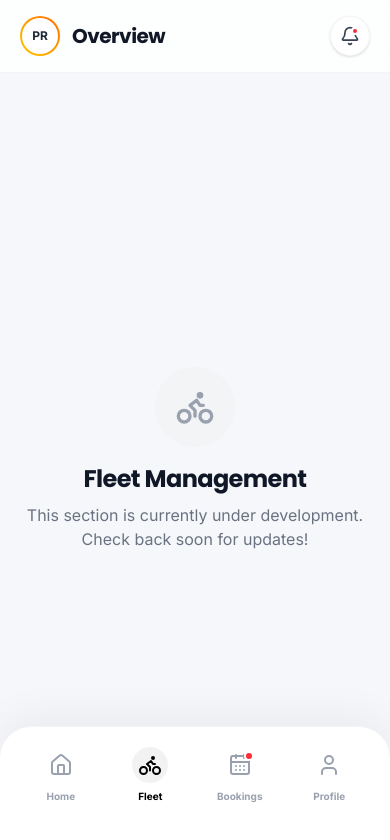
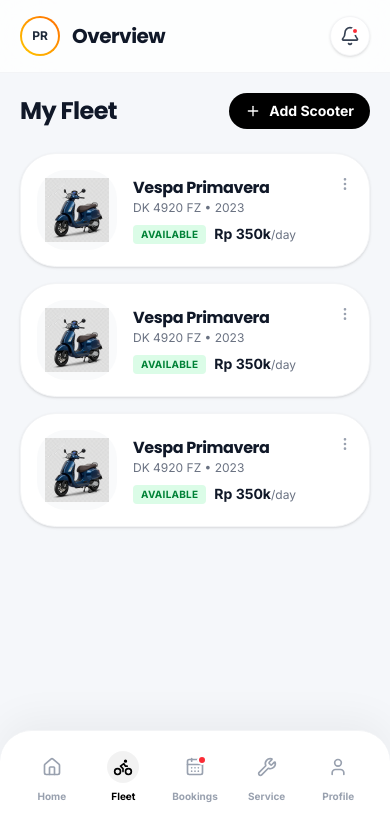
Before and after one commit to thebikerentalbali/thebikerentalbalinew, a Next.js app: page /partnerportal in a window 390 px wide. Both pictures are taken after a click on the button "Fleet". Shown: the top 840 px of the page. Built offline with nearby package versions, Linux system fonts and the light colour scheme.

Commit message:
feat: implement real sections for partner portal tabs and add maintenance tracking tab

```diff
--- a/src/app/partnerportal/page.tsx
+++ b/src/app/partnerportal/page.tsx
@@ -1,7 +1,7 @@
 "use client"
 
 import { useState } from "react"
-import { Bike, DollarSign, CalendarDays, Settings, Bell, Search, Star, Plus, QrCode, Home, Wallet, User, ChevronRight, TrendingUp } from "lucide-react"
+import { Bike, DollarSign, CalendarDays, Settings, Bell, Search, Star, Plus, QrCode, Home, Wallet, User, ChevronRight, TrendingUp, Wrench, MoreVertical, CheckCircle2, Clock } from "lucide-react"
 import Link from "next/link"
 
 export default function VendorDashboard() {
@@ -38,6 +38,10 @@
           <button onClick={() => setActiveTab('earnings')} className={`w-full flex items-center gap-3 px-4 py-3.5 rounded-2xl transition-colors ${activeTab === 'earnings' ? 'bg-black text-white shadow-md shadow-black/10' : 'text-gray-500 hover:text-gray-900 hover:bg-gray-50'}`}>
             <Wallet className="w-5 h-5" />
             <span className="font-semibold text-[15px]">Earnings</span>
+          </button>
+          <button onClick={() => setActiveTab('maintenance')} className={`w-full flex items-center gap-3 px-4 py-3.5 rounded-2xl transition-colors ${activeTab === 'maintenance' ? 'bg-black text-white shadow-md shadow-black/10' : 'text-gray-500 hover:text-gray-900 hover:bg-gray-50'}`}>
+            <Wrench className="w-5 h-5" />
+            <span className="font-semibold text-[15px]">Maintenance</span>
           </button>
           <button onClick={() => setActiveTab('settings')} className={`w-full flex items-center gap-3 px-4 py-3.5 rounded-2xl transition-colors ${activeTab === 'settings' ? 'bg-black text-white shadow-md shadow-black/10' : 'text-gray-500 hover:text-gray-900 hover:bg-gray-50'}`}>
             <Settings className="w-5 h-5" />
@@ -264,17 +268,120 @@
           </div>
 
         </div>
+        ) : activeTab === 'fleet' ? (
+          <div className="p-5 md:px-8 pb-12 animate-in fade-in">
+            <div className="flex justify-between items-center mb-6">
+              <h2 className="text-2xl font-bold text-gray-900">My Fleet</h2>
+              <button className="bg-black text-white px-4 py-2 rounded-full text-sm font-bold flex items-center gap-2">
+                <Plus className="w-4 h-4" /> Add Scooter
+              </button>
+            </div>
+            <div className="grid grid-cols-1 md:grid-cols-2 gap-4">
+              {[1, 2, 3].map((i) => (
+                <div key={i} className="bg-white p-4 rounded-3xl border border-gray-100 flex items-center gap-4 shadow-sm hover:border-gray-300 transition-all">
+                  <div className="w-20 h-20 bg-gray-50 rounded-2xl p-2 shrink-0">
+                    {/* eslint-disable-next-line @next/next/no-img-element */}
+                    <img src="/images/scooter.png" alt="Scooter" className="w-full h-full object-contain" />
+                  </div>
+                  <div className="flex-1">
+                    <div className="flex justify-between items-start">
+                      <h3 className="font-bold text-gray-900">Vespa Primavera</h3>
+                      <button><MoreVertical className="w-4 h-4 text-gray-400" /></button>
+                    </div>
+                    <p className="text-xs text-gray-500 mb-2">DK 4920 FZ • 2023</p>
+                    <div className="flex items-center gap-2">
+                      <span className="bg-green-100 text-green-700 px-2 py-0.5 rounded text-[10px] font-bold uppercase tracking-wide">Available</span>
+                      <span className="text-sm font-bold text-gray-900">Rp 350k<span className="text-gray-500 text-xs font-normal">/day</span></span>
+                    </div>
+                  </div>
+                </div>
+              ))}
+            </div>
+          </div>
+        ) : activeTab === 'bookings' ? (
+          <div className="p-5 md:px-8 pb-12 animate-in fade-in">
+             <h2 className="text-2xl font-bold text-gray-900 mb-6">All Bookings</h2>
+             <div className="space-y-3">
+              {[1, 2, 3, 4].map((i) => (
+                <div key={i} className="bg-white p-4 rounded-3xl border border-gray-100 flex items-center gap-4 shadow-sm">
+                  <div className="w-12 h-12 bg-gray-50 rounded-2xl overflow-hidden shrink-0">
+                    {/* eslint-disable-next-line @next/next/no-img-element */}
+                    <img src="/images/scooter.png" alt="Scooter" className="w-full h-full object-cover opacity-80" />
+                  </div>
+                  <div className="flex-1">
+                    <div className="flex justify-between items-start mb-1">
+                      <h4 className="font-bold text-gray-900 text-[15px]">Honda Scoopy</h4>
+                      <span className="bg-yellow-100 text-yellow-700 px-2.5 py-0.5 rounded text-[10px] font-bold uppercase tracking-wide">In Progress</span>
+                    </div>
+                    <p className="text-[13px] font-medium text-gray-500">Aug 12 - Aug 15 • <span className="text-gray-900 font-bold">Rp 450.000</span></p>
+                  </div>
+                </div>
+              ))}
+             </div>
+          </div>
+        ) : activeTab === 'maintenance' ? (
+          <div className="p-5 md:px-8 pb-12 animate-in fade-in">
+            <h2 className="text-2xl font-bold text-gray-900 mb-6">Maintenance Log</h2>
+            <div className="space-y-4">
+              {[1, 2].map((i) => (
+                <div key={i} className="bg-white p-5 rounded-3xl border border-gray-100 shadow-sm">
+                  <div className="flex items-center gap-4 mb-4">
+                    <div className="w-14 h-14 bg-gray-50 rounded-2xl p-1 shrink-0">
+                      {/* eslint-disable-next-line @next/next/no-img-element */}
+                      <img src="/images/scooter.png" alt="Scooter" className="w-full h-full object-contain" />
+                    </div>
+                    <div>
+                      <h3 className="font-bold text-gray-900">Yamaha NMAX</h3>
+                      <p className="text-xs text-gray-500">DK 1823 XA</p>
+                    </div>
+                    <button className="ml-auto bg-gray-100 hover:bg-gray-200 text-black px-3 py-1.5 rounded-full text-xs font-bold transition-colors">
+                      Update Log
+                    </button>
+                  </div>
+                  <div className="grid grid-cols-3 gap-2 border-t border-gray-50 pt-4">
+                    <div>
+                      <p className="text-[10px] text-gray-500 font-semibold uppercase mb-1">Odometer</p>
+                      <p className="text-sm font-bold text-gray-900">12,450 km</p>
+                    </div>
+                    <div>
+                      <p className="text-[10px] text-gray-500 font-semibold uppercase mb-1">Last Oil Change</p>
+                      <p className="text-sm font-bold text-gray-900">10 Aug 2026</p>
+                    </div>
+                    <div>
+                      <p className="text-[10px] text-gray-500 font-semibold uppercase mb-1">Last Service</p>
+                      <p className="text-sm font-bold text-gray-900">15 Jul 2026</p>
+                    </div>
+                  </div>
+                </div>
+              ))}
+            </div>
+          </div>
+        ) : activeTab === 'profile' || activeTab === 'settings' ? (
+          <div className="p-5 md:px-8 pb-12 animate-in fade-in max-w-2xl">
+            <h2 className="text-2xl font-bold text-gray-900 mb-6">Profile Settings</h2>
+            <div className="bg-white rounded-3xl p-6 border border-gray-100 shadow-sm space-y-5">
+              <div>
+                <label className="block text-sm font-semibold text-gray-700 mb-2">Vendor Name</label>
+                <input type="text" defaultValue="Putu Rentals" className="w-full bg-gray-50 border border-gray-100 rounded-xl px-4 py-3 text-sm font-medium outline-none focus:border-black focus:ring-1 focus:ring-black transition-all" />
+              </div>
+              <div>
+                <label className="block text-sm font-semibold text-gray-700 mb-2">WhatsApp Number</label>
+                <input type="text" defaultValue="+62 851 7411 9423" className="w-full bg-gray-50 border border-gray-100 rounded-xl px-4 py-3 text-sm font-medium outline-none focus:border-black focus:ring-1 focus:ring-black transition-all" />
+              </div>
+              <div>
+                <label className="block text-sm font-semibold text-gray-700 mb-2">Location / Address</label>
+                <textarea defaultValue="Jl. Monkey Forest No. 12, Ubud, Bali" className="w-full bg-gray-50 border border-gray-100 rounded-xl px-4 py-3 text-sm font-medium outline-none focus:border-black focus:ring-1 focus:ring-black transition-all min-h-[100px]"></textarea>
+              </div>
+              <button className="w-full bg-black text-white rounded-xl py-3.5 font-bold text-sm hover:scale-[1.02] transition-transform">Save Changes</button>
+            </div>
+          </div>
         ) : (
-          <div className="p-5 md:px-8 md:pb-12 flex flex-col items-center justify-center flex-1 min-h-[50vh] text-center animate-in fade-in slide-in-from-bottom-4">
-            <div className="w-20 h-20 bg-gray-100 rounded-full flex items-center justify-center mb-4">
-              {activeTab === 'fleet' && <Bike className="w-10 h-10 text-gray-400" />}
-              {activeTab === 'bookings' && <CalendarDays className="w-10 h-10 text-gray-400" />}
-              {activeTab === 'earnings' && <Wallet className="w-10 h-10 text-gray-400" />}
-              {activeTab === 'profile' && <User className="w-10 h-10 text-gray-400" />}
-              {activeTab === 'settings' && <Settings className="w-10 h-10 text-gray-400" />}
-            </div>
-            <h2 className="text-2xl font-bold text-gray-900 mb-2 capitalize">{activeTab} Management</h2>
-            <p className="text-gray-500 max-w-sm">This section is currently under development. Check back soon for updates!</p>
+          <div className="p-5 md:px-8 pb-12 flex flex-col items-center justify-center flex-1 min-h-[50vh] text-center animate-in fade-in slide-in-from-bottom-4">
+             <div className="w-20 h-20 bg-gray-100 rounded-full flex items-center justify-center mb-4">
+               {activeTab === 'earnings' && <Wallet className="w-10 h-10 text-gray-400" />}
+             </div>
+             <h2 className="text-2xl font-bold text-gray-900 mb-2 capitalize">{activeTab} Management</h2>
+             <p className="text-gray-500 max-w-sm">This section is currently under development. Check back soon for updates!</p>
           </div>
         )}
       </main>
@@ -285,32 +392,39 @@
         ========================================================================
       */}
       <nav className="md:hidden fixed bottom-0 left-0 right-0 bg-white border-t border-gray-100 z-50 rounded-t-[32px] shadow-[0_-10px_40px_rgba(0,0,0,0.05)]">
-        <div className="flex justify-around items-center pt-3 pb-8 px-4">
-          <button onClick={() => setActiveTab('home')} className={`flex flex-col items-center gap-1.5 p-2 transition-colors w-16 group ${activeTab === 'home' ? 'text-black' : 'text-gray-400 hover:text-black'}`}>
+        <div className="flex justify-between items-center pt-3 pb-8 px-4 sm:px-6">
+          <button onClick={() => setActiveTab('home')} className={`flex flex-col items-center gap-1.5 p-2 transition-colors flex-1 group ${activeTab === 'home' ? 'text-black' : 'text-gray-400 hover:text-black'}`}>
             <div className={`${activeTab === 'home' ? 'bg-black/5' : 'group-hover:bg-black/5'} p-1.5 rounded-full transition-colors`}>
-              <Home className="w-6 h-6" />
+              <Home className="w-5 h-5" />
             </div>
             <span className="text-[10px] font-bold">Home</span>
           </button>
 
-          <button onClick={() => setActiveTab('fleet')} className={`flex flex-col items-center gap-1.5 p-2 transition-colors w-16 group ${activeTab === 'fleet' ? 'text-black' : 'text-gray-400 hover:text-black'}`}>
+          <button onClick={() => setActiveTab('fleet')} className={`flex flex-col items-center gap-1.5 p-2 transition-colors flex-1 group ${activeTab === 'fleet' ? 'text-black' : 'text-gray-400 hover:text-black'}`}>
             <div className={`${activeTab === 'fleet' ? 'bg-black/5' : 'group-hover:bg-black/5'} p-1.5 rounded-full transition-colors`}>
-              <Bike className="w-6 h-6" />
+              <Bike className="w-5 h-5" />
             </div>
             <span className="text-[10px] font-bold">Fleet</span>
           </button>
 
-          <button onClick={() => setActiveTab('bookings')} className={`flex flex-col items-center gap-1.5 p-2 transition-colors w-16 group relative ${activeTab === 'bookings' ? 'text-black' : 'text-gray-400 hover:text-black'}`}>
+          <button onClick={() => setActiveTab('bookings')} className={`flex flex-col items-center gap-1.5 p-2 transition-colors flex-1 group relative ${activeTab === 'bookings' ? 'text-black' : 'text-gray-400 hover:text-black'}`}>
             <div className={`${activeTab === 'bookings' ? 'bg-black/5' : 'group-hover:bg-black/5'} p-1.5 rounded-full transition-colors relative`}>
               <span className="absolute top-1 right-1 w-2.5 h-2.5 bg-red-500 rounded-full border-2 border-white"></span>
-              <CalendarDays className="w-6 h-6" />
+              <CalendarDays className="w-5 h-5" />
             </div>
             <span className="text-[10px] font-bold">Bookings</span>
           </button>
 
-          <button onClick={() => setActiveTab('profile')} className={`flex flex-col items-center gap-1.5 p-2 transition-colors w-16 group ${activeTab === 'profile' ? 'text-black' : 'text-gray-400 hover:text-black'}`}>
+          <button onClick={() => setActiveTab('maintenance')} className={`flex flex-col items-center gap-1.5 p-2 transition-colors flex-1 group ${activeTab === 'maintenance' ? 'text-black' : 'text-gray-400 hover:text-black'}`}>
+            <div className={`${activeTab === 'maintenance' ? 'bg-black/5' : 'group-hover:bg-black/5'} p-1.5 rounded-full transition-colors`}>
+              <Wrench className="w-5 h-5" />
+            </div>
+            <span className="text-[10px] font-bold truncate max-w-full">Service</span>
+          </button>
+
+          <button onClick={() => setActiveTab('profile')} className={`flex flex-col items-center gap-1.5 p-2 transition-colors flex-1 group ${activeTab === 'profile' ? 'text-black' : 'text-gray-400 hover:text-black'}`}>
             <div className={`${activeTab === 'profile' ? 'bg-black/5' : 'group-hover:bg-black/5'} p-1.5 rounded-full transition-colors`}>
-              <User className="w-6 h-6" />
+              <User className="w-5 h-5" />
             </div>
             <span className="text-[10px] font-bold">Profile</span>
           </button>
```
